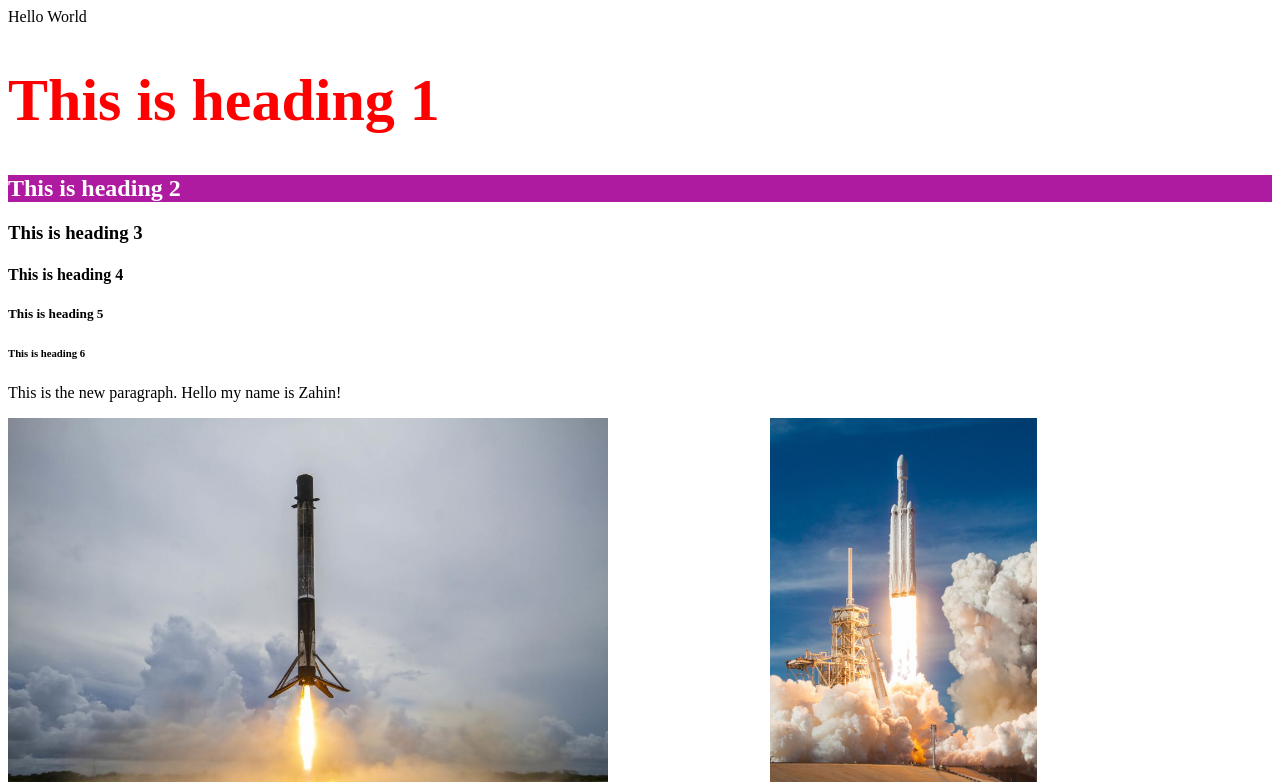
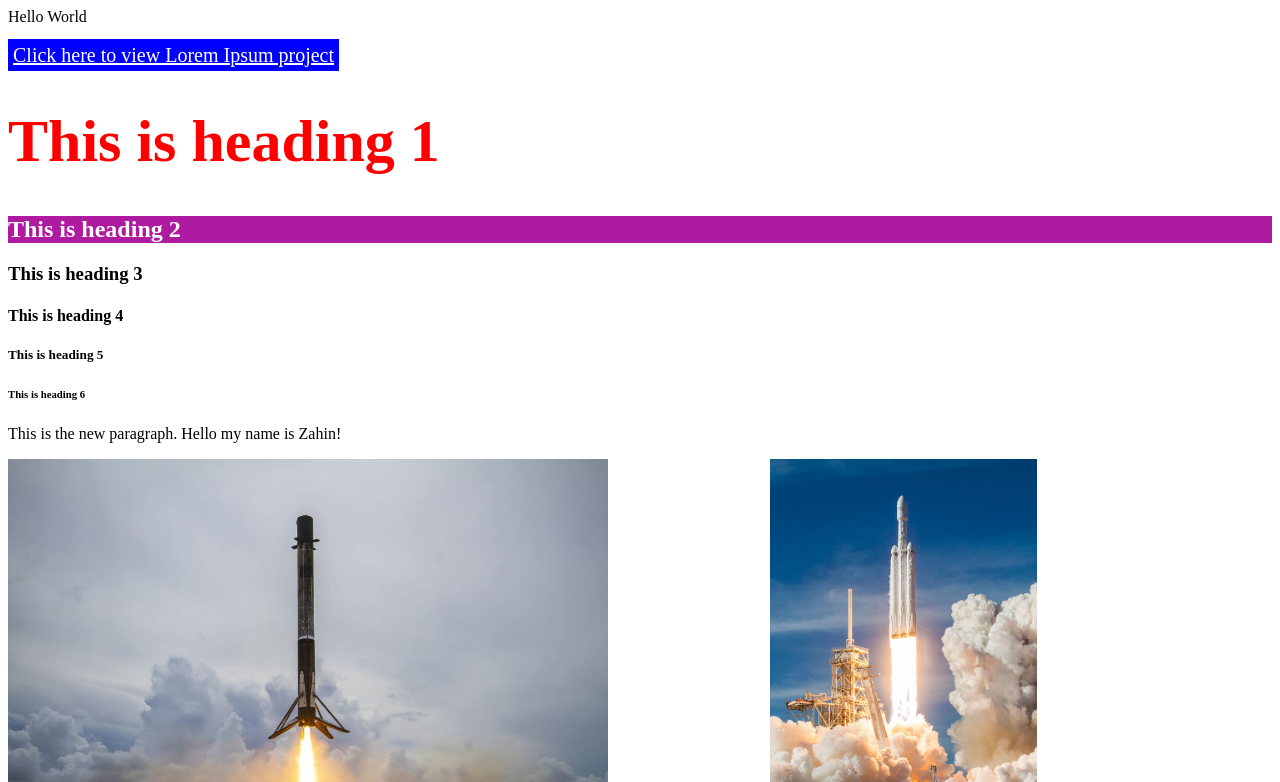
Before and after one commit to zahinz/INVOKE-SET-Day-1, a plain HTML site: page index.html in a window 1280 px wide. Shown: the top 782 px of the page. Drawn offline with Linux system fonts and the light colour scheme.

Commit message:
add link from index.html to div.html.

```diff
--- a/index.html
+++ b/index.html
@@ -1,10 +1,13 @@
 <!DOCTYPE html>
 <html>
     <head>
-        <title>Index</title>
+        <title>INVOKE SET : DAY 1</title>
     </head>
     <body>
         Hello World
+        <br>
+        <br>
+        <a href="div.html" style="color: white; font-size: 20px; background-color: blue; padding: 5px; margin-top: 40px;">Click here to view Lorem Ipsum project</a>
         <h1 style="color: red; font-size: 60px;">This is heading 1</h1>
         <h2 style="background-color: #AF1BA0; color: white;">This is heading 2</h2>
         <h3>This is heading 3</h3>
```
